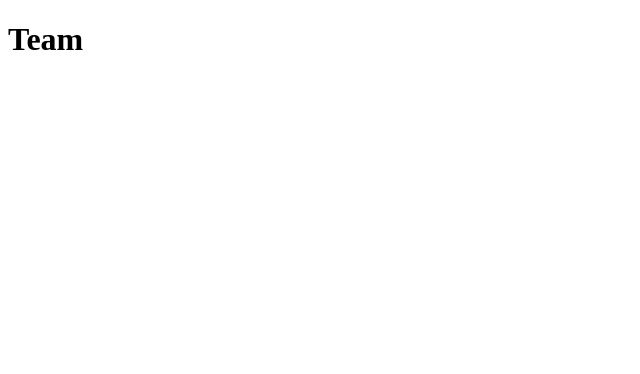
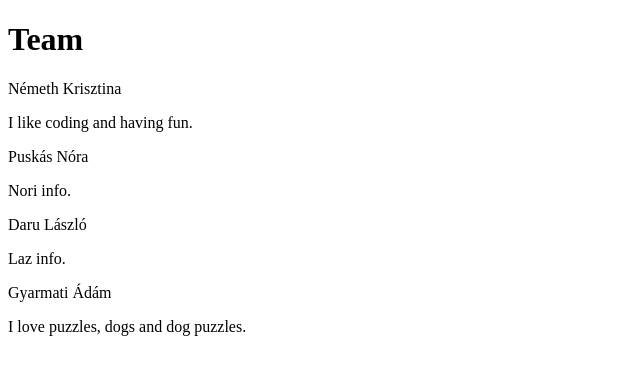
Before and after one commit to krisztinanmth/chikusho, a React (Create React App) app: page /team in a window 1280 px wide. Shown: the top 374 px of the page, without its empty margins (0-640 px from the left). Built offline with nearby package versions, Linux system fonts and the light colour scheme.

Commit message:
feat(chikusho): /team base

```diff
--- a/src/containers/Team.js
+++ b/src/containers/Team.js
@@ -1,11 +1,23 @@
 import React, { Component } from 'react';
+import team from '../content/TeamContent';
 
 class Team extends Component {
-  state = {};
+  state = {
+    team: team
+  };
   render() {
     return (
       <div>
         <h1>Team</h1>
+        {this.state.team
+        .map(member =>
+        <div>
+          <div background={member.picUrl}></div>
+          <p>{member.name}</p>
+          <div></div>
+          <div></div>
+          <p>{member.info}</p>
+        </div>)}
       </div>
     );
   }
--- a/src/content/TeamContent.js
+++ b/src/content/TeamContent.js
@@ -1,4 +1,4 @@
-const teamContent = [
+const team = [
   {
     picUrl: '../pic/kriszta.png',
     name: 'Németh Krisztina',
@@ -11,14 +11,14 @@ const teamContent = [
     name: 'Puskás Nóra',
     github: 'https://github.com/norlandia',
     linkedIn: 'https://www.linkedin.com/in/norapuskas/',
-    info: ''
+    info: 'Nori info.'
   },
   {
     picUrl: '../pic/laz.png',
     name: 'Daru László',
     github: 'https://github.com/ldaruu',
     linkedIn: 'https://www.linkedin.com/in/laszlodaru/',
-    info: ''
+    info: 'Laz info.'
   },
   {
     picUrl: '../pic/adam.png',
@@ -29,4 +29,4 @@ const teamContent = [
   }
 ]
 
-export default teamContent;
+export default team;
```
Also changed, not shown: src/styles/team.css (added).
